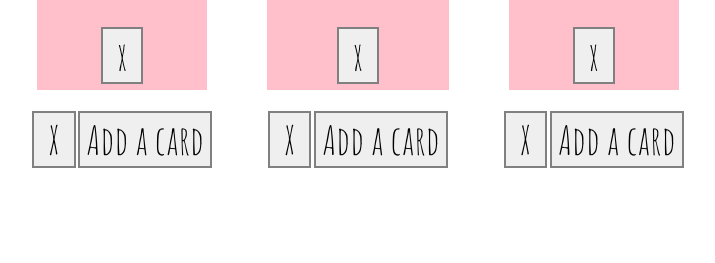
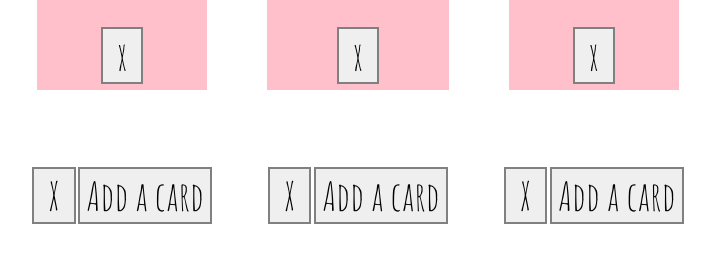
Before and after one commit to HartManx1/zadanie-15.6, a website: page index.html in a window 1280 px wide. Shown: the part 473-736 px from the top of the page, without its empty margins (282-997 px from the left). Drawn offline with nearby package versions, Linux system fonts and the light colour scheme.

Commit message:
fix css html

```diff
--- a/sass/style.scss
+++ b/sass/style.scss
@@ -0,0 +1,59 @@
+* {
+  box-sizing: border-box;
+  font-family: "Amatic SC", cursive;
+}
+
+body {
+  text-align: center;
+  margin: 0;
+}
+
+button {
+  font-size: 40px;
+  border: 2px solid grey;
+}
+
+h1 {
+  font-size: 90px;
+}
+
+.column-container {
+  display: flex;
+  justify-content: center;
+  flex-wrap: wrap;
+}
+
+.column {
+  margin: 25px;
+}
+
+.column-title {
+  border: 2px solid grey;
+  font-size: 35px;
+}
+
+.column-card-list {
+  list-style-type: none;
+  padding: 5px;
+  margin-bottom: 42px;
+  min-height: 25vh;
+}
+
+.card {
+  background-color: pink;
+  padding-bottom: 6px;
+  padding-top: 0;
+}
+
+.btn-delete {
+  padding: 1px 14px 1px 14px;
+}
+
+.card > .btn-delete:hover {
+}
+
+.card-description {
+  font-size: 30px;
+}
+
+/*# sourceMappingURL=style.css.map */
```
Also changed, not shown: index.html (+4 -4 lines), css/style.css, 1 other file.
